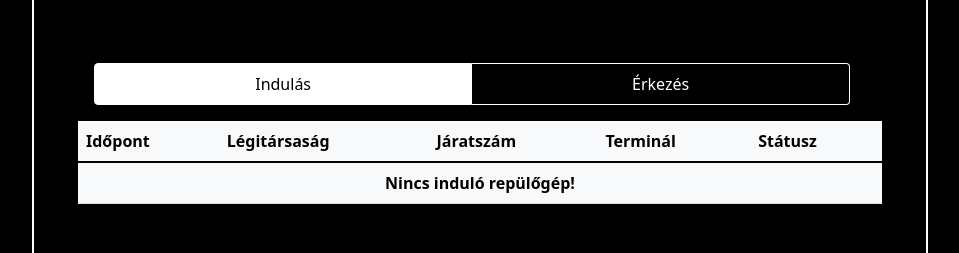
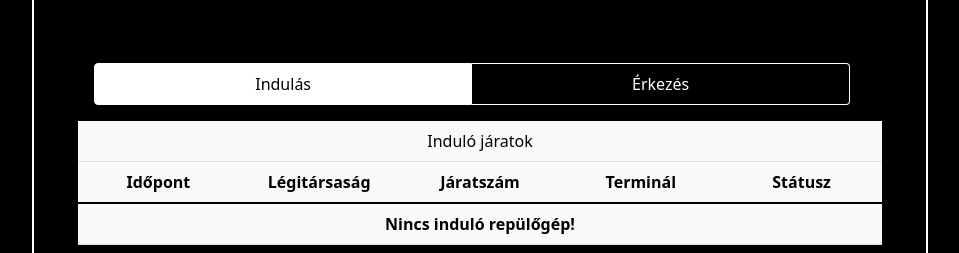
Before and after one commit to papandras/RepterProject, a PHP site: page / in a window 1280 px wide. Shown: the part 457-710 px from the top of the page, without its empty margins (160-1119 px from the left). Run offline with PHP 8.4, Linux system fonts and the light colour scheme.

Commit message:
table formázás

```diff
--- a/index.php
+++ b/index.php
@@ -97,8 +97,11 @@
                     <button class="list-group-item" onclick="arrive()">Érkezés</button>
                 </div>
 
-                <table class="table table-hover table-<?php echo $table ?> table-responsive" id="dest" style="display: none">
+                <table class="table table-hover table-<?php echo $table ?> table-responsive text-center" id="dest" style="display: none">
                     <thead>
+                        <tr>
+                            <td colspan="5" class="text-center">Érkező járatok</td>
+                        </tr>
                         <tr>
                             <th scope="col">Időpont</th>
                             <th scope="col" class="tarsasag">Légitársaság</th>
@@ -148,8 +151,11 @@
                     </tbody>
                 </table>
 
-                <table class="table table-hover table-<?php echo $table ?> table-responsive" id="start">
+                <table class="table table-hover table-<?php echo $table ?> table-responsive text-center" id="start">
                     <thead>
+                        <tr>
+                            <td colspan="5" class="text-center">Induló járatok</td>
+                        </tr>
                         <tr>
                             <th scope="col">Időpont</th>
                             <th scope="col" class="tarsasag">Légitársaság</th>
--- a/parts/footer.php
+++ b/parts/footer.php
@@ -21,7 +21,7 @@
                             array_splice($arr, $rand,1);
                             echo $kivagott;
 
-                            ?>.jpg" alt="footerimggroup" class="w-100 img-fluid rounded" />
+                            ?>.jpg" alt="footerimggroup" class="w-100 img-fluid rounded hover" />
                         </div>
                     </div>
                 <?php endfor; ?>
--- a/style/main.css
+++ b/style/main.css
@@ -57,27 +57,35 @@
 }
 
 @-webkit-keyframes moving {
-    from {right: 300px;}
-    to {right: 700px;}
+    from {right: 3%;}
+    to {right: 75%;}
 }
 
 @keyframes moving {
-    from {left: 300px;}
-    to {left: 700px;}
+    from {left: 3%;}
+    to {left: 75%;}
 }
 
 @-webkit-keyframes back {
-    from {right: 700px;}
-    to {right: 300px;}
+    from {right: 75%;}
+    to {right: 3%;}
 }
 
 @keyframes back {
-    from {left: 700px;}
-    to {left: 300px;}
+    from {left: 75%;}
+    to {left: 3%;}
 }
 
 tr:nth-child(2n+1){
     background-color: #fff;
+}
+
+.hover:hover{
+    display: none;
+}
+
+th,td{
+    width: 20%;
 }
 
 @media (max-width: 1200px) {
```
